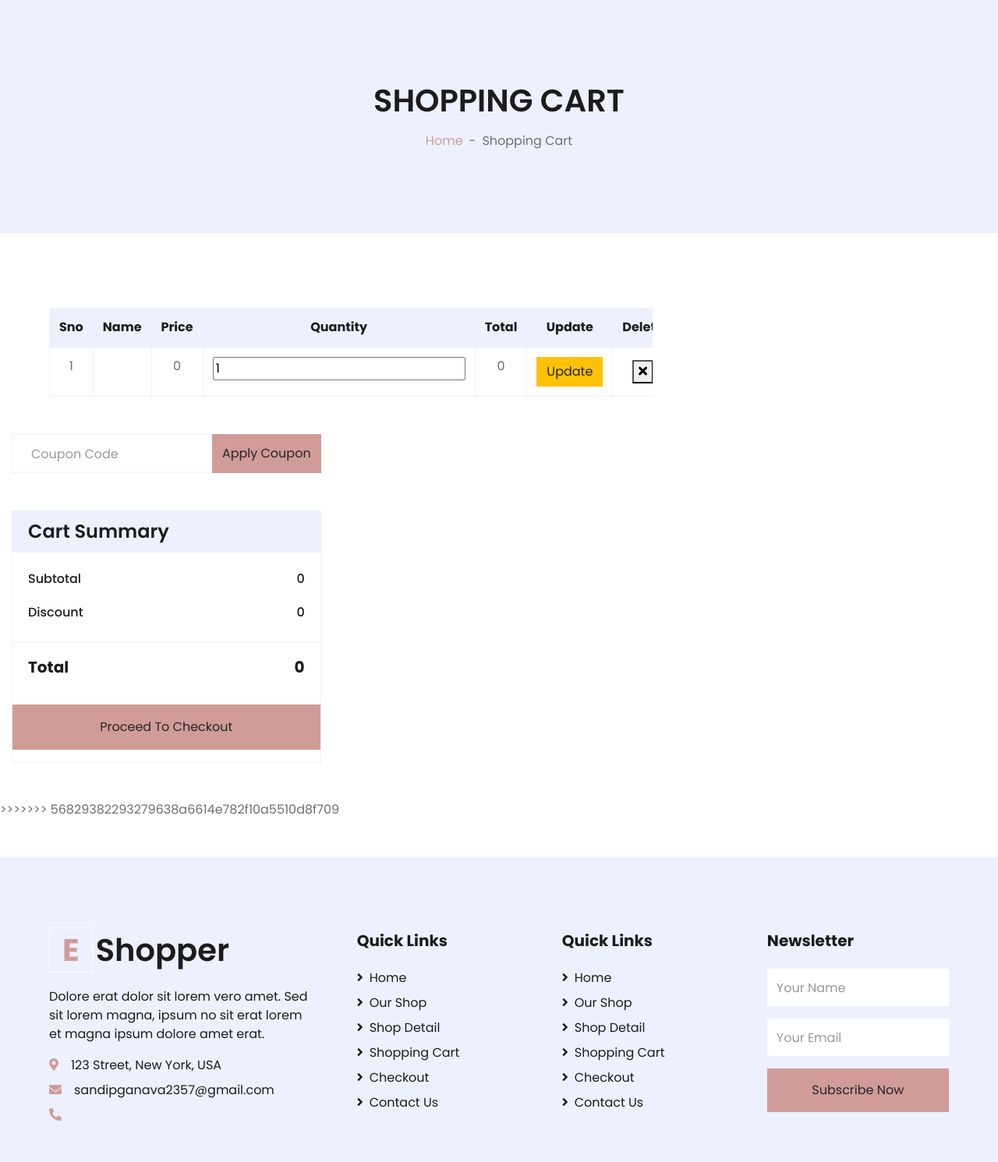
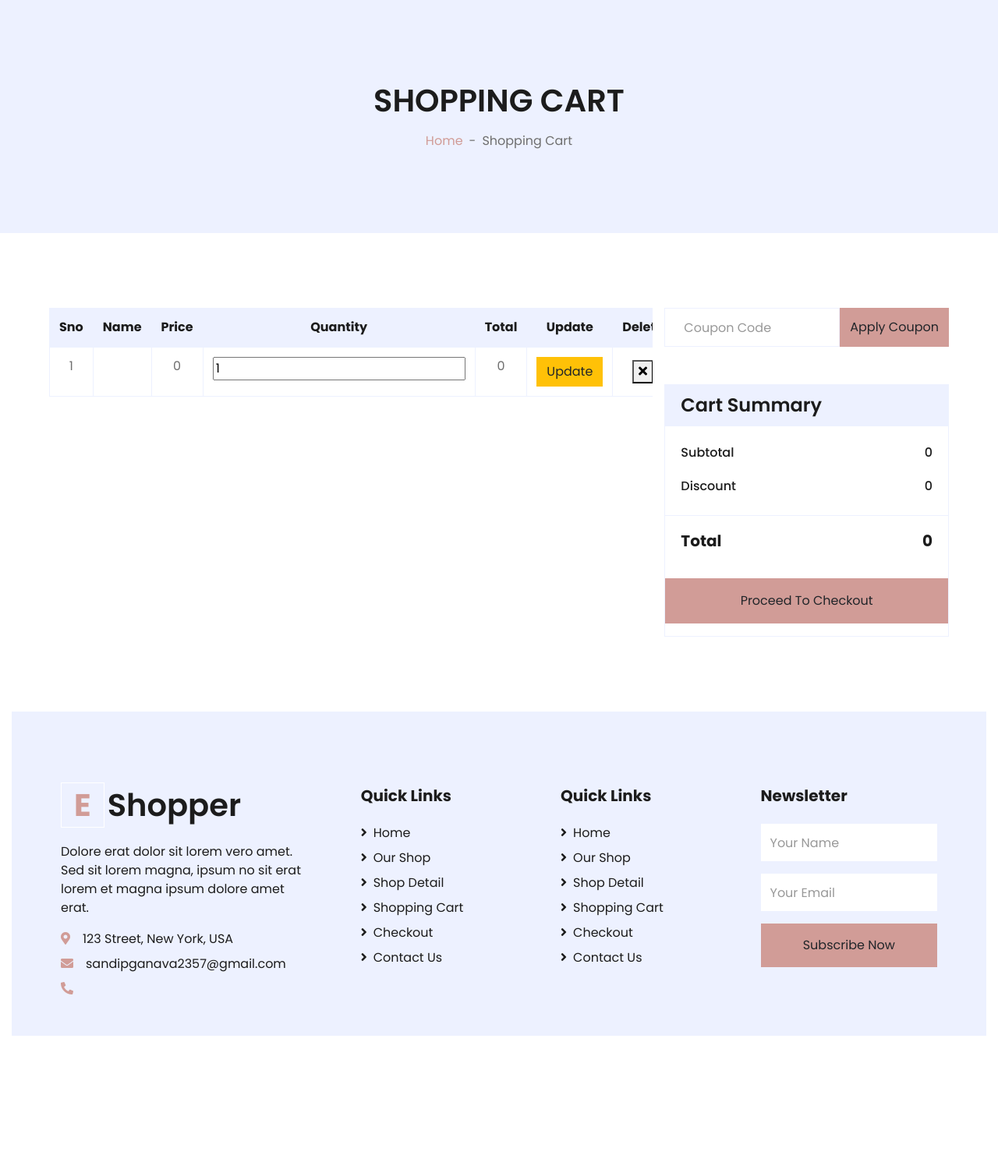
Before and after one commit to sandip2505/eCommerce, a PHP site: page /eCommerceShop/cartController/cartAdd in a window 1280 px wide. Shown: the part 644-2135 px from the top of the page at 78% size. After the commit the page ends 1973 px from the top, so only its background shows below. Run offline with PHP 8.4, Linux system fonts and the light colour scheme; data that the repository does not hold is empty; some libraries are stand-ins or nearby versions.

Commit message:
so many changes

```diff
--- a/application/views/cart.php
+++ b/application/views/cart.php
@@ -59,7 +59,6 @@
                   </tr>
               </thead>
               <tbody class="align-middle">
-
                <?php
                $sno = 1;
                $t = 0;
@@ -101,12 +100,9 @@
                     echo "</form>";
                 }
 
-
                 ?>
             </tbody>
         </table>
-    </div>
-</div>
     </div>
     <div class="col-lg-4">
         <form class="mb-5" method="POST" action="<?php route('cartController/couponApply')?>">
@@ -114,14 +110,11 @@
                 <input type="text" name="valueToCoupon" class="form-control p-4" placeholder="Coupon Code" value="<?php echo isset($_POST['valueToCoupon'])?$_POST['valueToCoupon']:'' ?>">
                 <!--   <span class="couponError"></span> -->
                 <button class="btn btn-primary">Apply Coupon</button>
-
-
             </div>
             <div class="error text-danger ml-0">
               <?php if (!empty($data['couponError'])) : echo $data['couponError'];
               endif; ?>
           </div>
-
           <?php
           if(isset($data['CouponData'])){
             foreach ($data['CouponData']  as $item) {
@@ -134,12 +127,9 @@
         }
         ?>
         <?php
-
         $Gt =  array_sum($gt);
         $at = $Gt-$s;
         $_SESSION["at"] = $at;
-                // var_dump($at);exit;
-
         ?>
     </form>
     <form method="POST" action="<?php route('orderController/checkout')?>">
@@ -168,19 +158,14 @@
         </form>
     </div>
 
-
-</div>
-</div>
-
-<?php } else{
+<?php }else{
     ?>
     <h1 class="text-danger text-center ml-3"> Your cart is empty !<i class="fas fa-shopping-cart"></i></h1>
     <?php
 }
 ?>
-
-
->>>>>>> 56829382293279638a6614e782f10a5510d8f709
+</div>
+</div>
 <?php include "components/footer.php"; ?>
 </body>
 </html>
```
Lines whose indentation alone changed are shown as unchanged.
